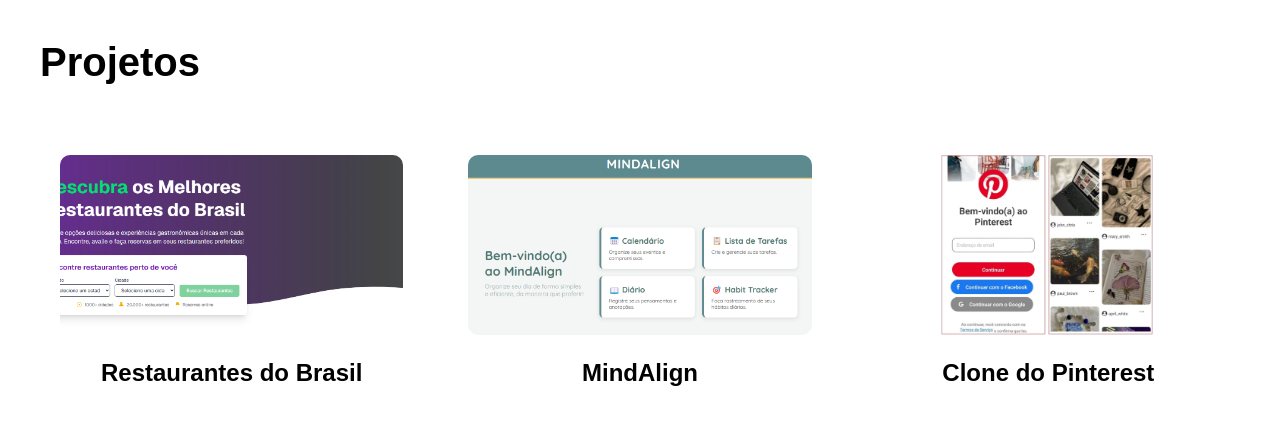
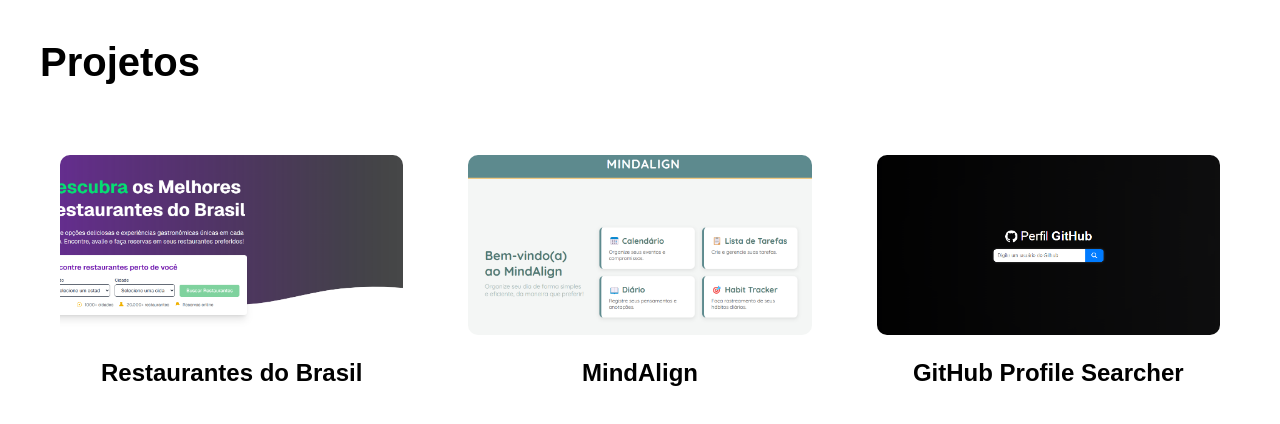
Before and after one commit to larissabenvenuti/Portfolio, a React (Vite) app: page /projetos in a window 1280 px wide. Shown: the top 424 px of the page. Built offline with nearby package versions, Linux system fonts and the light colour scheme.

Commit message:
Projects Update

```diff
--- a/src/assets/pages/Projects/data.js
+++ b/src/assets/pages/Projects/data.js
@@ -1,6 +1,6 @@
-import PinterestClone from "../../images/projects/ClonePinterest.jpg";
 import BrazilRestaurants from "../../images/projects/RestaurantesBrasil.png";
 import MindAlign from "../../images/projects/MindAlign.png";
+import GithubProfileSearcher from "../../images/projects/GithubProfileSearcher.png";
 
 export const projects = [
   {
@@ -12,13 +12,13 @@
   {
     title: "MindAlign",
     image: MindAlign,
-    link: "https://your-planner.vercel.app/",
+    link: "https://mind-align.vercel.app/",
     reverse: false,
   },
   {
-    title: "Clone do Pinterest",
-    image: PinterestClone,
-    link: "https://github.com/larissabenvenuti/Clone-Pinterest",
+    title: "GitHub Profile Searcher",
+    image: GithubProfileSearcher,
+    link: "https://githubprofilesearcher.vercel.app/",
     reverse: true,
   },
 ];
```
Also changed, not shown: src/assets/images/projects/ClonePinterest.jpg (deleted), src/assets/images/projects/GithubProfileSearcher.png (added).
